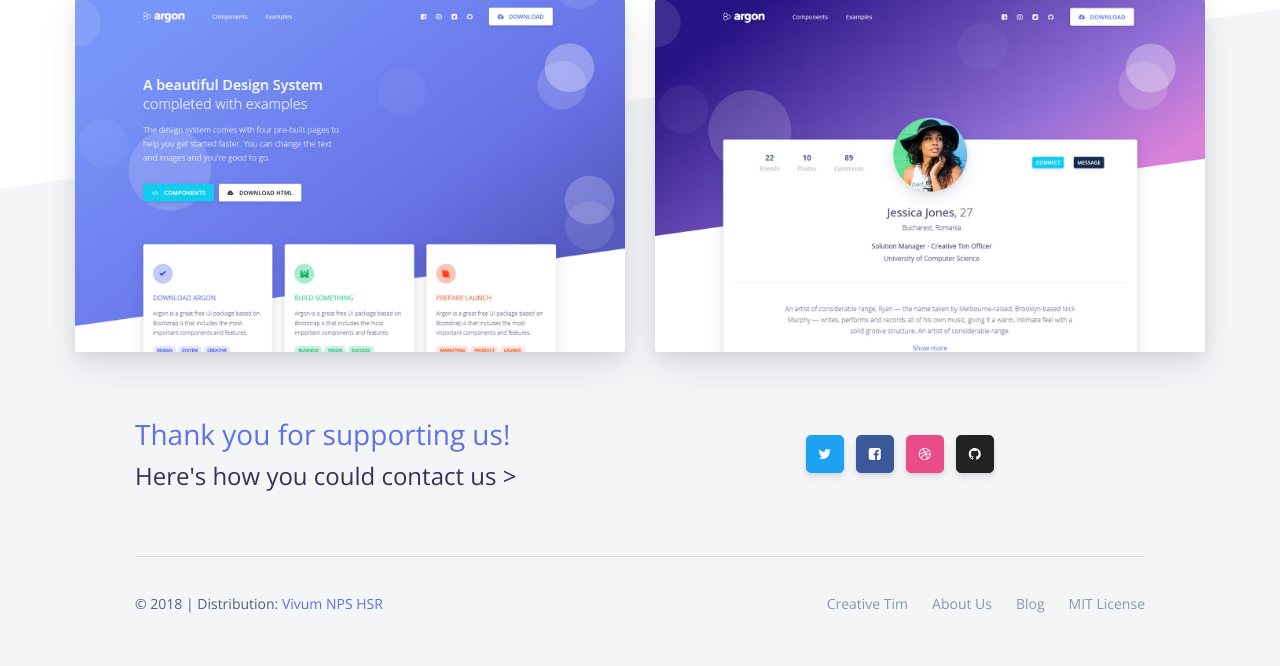
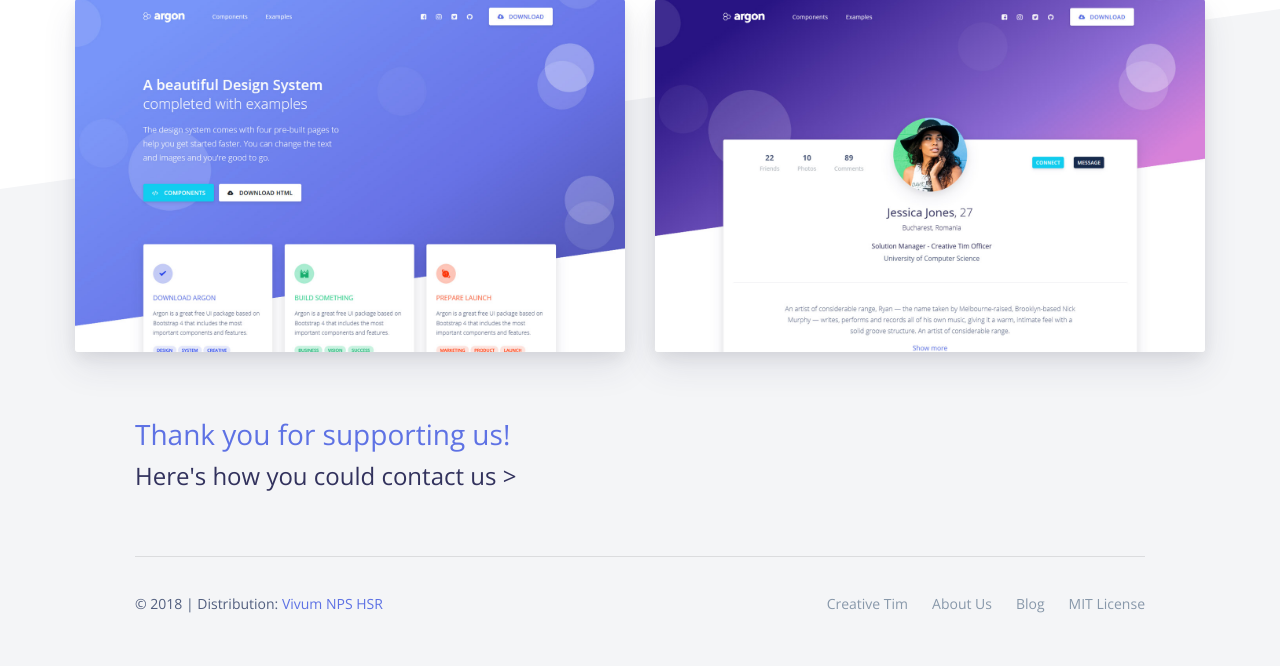
Before and after one commit to eehitray/Vivum2018, a Django app: page / in a window 1280 px wide. Shown: the part 4401-5067 px from the top of the page. Run offline with Django 3.2, Linux system fonts and the light colour scheme; some libraries are stand-ins or nearby versions.

Commit message:
Removed Contact (facebook icons and shit)

```diff
--- a/Vivum2018/templates/index.html
+++ b/Vivum2018/templates/index.html
@@ -306,20 +306,6 @@
           <h3 class="text-primary font-weight-light mb-2">Thank you for supporting us!</h3>
           <h4 class="mb-0 font-weight-light">Here's how you could contact us > </h4>
         </div>
-        <div class="col-lg-6 text-lg-center btn-wrapper">
-          <a target="_blank" href="https://twitter.com/creativetim" class="btn btn-neutral btn-icon-only btn-twitter btn-round btn-lg" data-toggle="tooltip" data-original-title="Follow us">
-            <i class="fa fa-twitter"></i>
-          </a>
-          <a target="_blank" href="https://www.facebook.com/creativetim" class="btn btn-neutral btn-icon-only btn-facebook btn-round btn-lg" data-toggle="tooltip" data-original-title="Like us">
-            <i class="fa fa-facebook-square"></i>
-          </a>
-          <a target="_blank" href="https://dribbble.com/creativetim" class="btn btn-neutral btn-icon-only btn-dribbble btn-lg btn-round" data-toggle="tooltip" data-original-title="Follow us">
-            <i class="fa fa-dribbble"></i>
-          </a>
-          <a target="_blank" href="https://github.com/creativetimofficial" class="btn btn-neutral btn-icon-only btn-github btn-round btn-lg" data-toggle="tooltip" data-original-title="Star on Github">
-            <i class="fa fa-github"></i>
-          </a>
-        </div>
       </div>
       <hr>
       <div class="row align-items-center justify-content-md-between">
```
